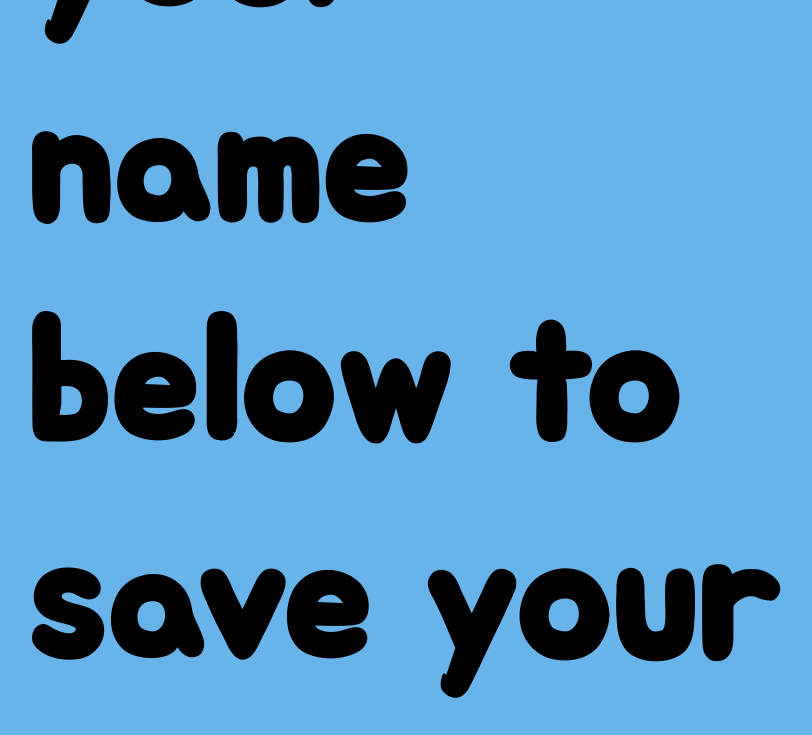
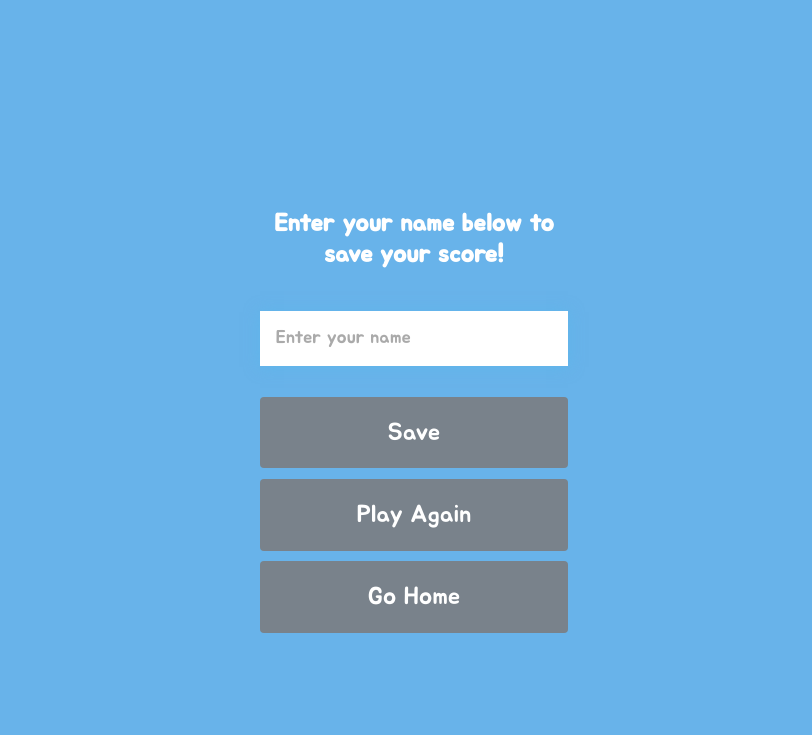
Before and after one commit to noraSk/Final-Project, a plain HTML site: page end.html in a window 1280 px wide. Shown: the top 735 px of the page, without its empty margins (226-1038 px from the left). Drawn offline with Linux system fonts and the light colour scheme.

Commit message:
failures

```diff
--- a/end.js
+++ b/end.js
@@ -26,8 +26,8 @@ saveHighScore = e => {
         return b.score - a.score
     })
 
-    highScores.splice(5)
+    highScores.splice(25)
 
     localStorage.setItem('highScores', JSON.stringify(highScores))
-    window.location.assign('index.html')
+    window.location.assign('highscores.html')
 }
--- a/game.css
+++ b/game.css
@@ -50,7 +50,7 @@ body {
 #progressBar {
     width: 20rem;
     height: 3rem;
-    border: 0.2rem solid #000000;
+    border: 0.2rem solid #1fb712;
     margin-top: 2rem;
     border-radius: 50px;
     overflow: hidden;
--- a/style.css
+++ b/style.css
@@ -65,3 +65,48 @@ h2 {
     background: #79828B;
     border-radius: 4px;
 }
+.btn:hover {
+    cursor: pointer;
+    box-shadow: 0 0.4rem 1.4rem 0 rgba(9, 102, 232, 0.5);
+    transition: transform 150ms;
+    transform: scale(1.03);
+}
+
+.btn[disabled]:hover {
+    cursor: not-allowed;
+    box-shadow: none;
+    transform: none;
+}
+input {
+    margin-bottom: 1rem;
+    width: 20rem;
+    padding: 1.5rem;
+    font-size: 1.8rem;
+    border: none;
+    box-shadow: 0 0.1rem 1.4rem 0 rgba(86,185, 235, 0.5);
+}
+
+input::placeholder {
+    color: #aaa;
+}
+
+.end-form-container {
+    width: 100%;
+    display: flex;
+    flex-direction: column;
+    align-items: center;
+    max-width: 30rem;
+}
+#end-text {
+    font-size: 2.4rem;
+    color: #fff;
+    text-align: center;
+}
+#username {
+    margin-bottom: 3rem;
+    width: 100%;
+    outline: none;
+}
+#saveScoreBtn {
+    border: none;
+}
```
Also changed, not shown: 1 other file.
